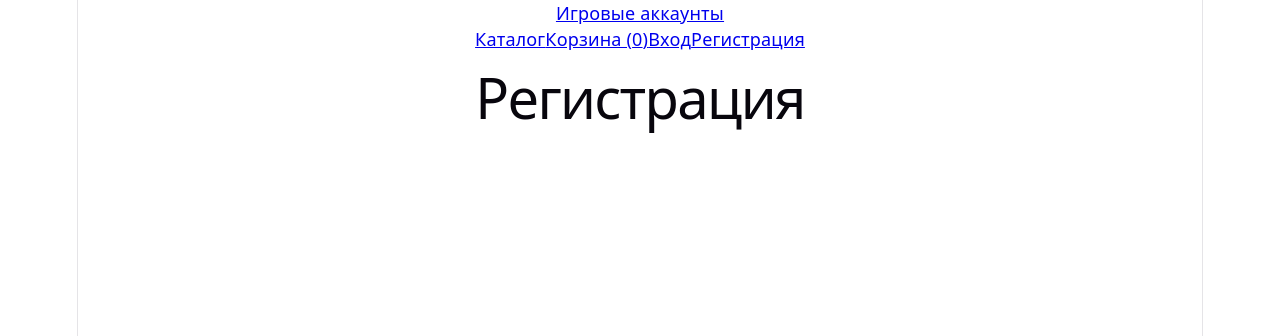
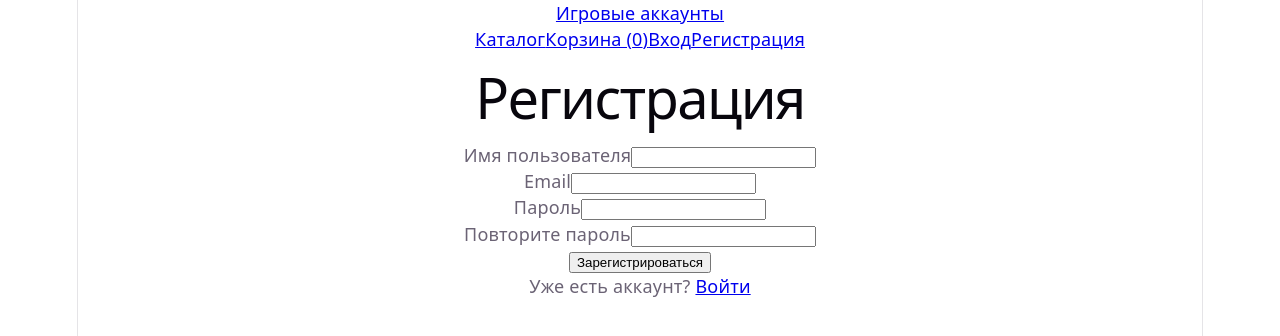
Before and after one commit to BloodyDoc21/kurosovoyProject, a React app in the folder frontend/: page /register in a window 1280 px wide. Shown: the top 336 px of the page. Built offline with nearby package versions, Linux system fonts and the light colour scheme; the HTML template or start-up script is replaced by a standard one.

Commit message:
настроены страницы входа и регистрации

```diff
--- a/frontend/src/pages/LoginPage.jsx
+++ b/frontend/src/pages/LoginPage.jsx
@@ -1,3 +1,73 @@
+import { useState } from 'react'
+import { useNavigate, Link } from 'react-router-dom'
+import { useAuth } from '../contexts/AuthContext'
+
 export default function LoginPage() {
-  return <h1>Вход</h1>
+  const { login } = useAuth()
+  const navigate = useNavigate()
+
+  const [form, setForm] = useState({ username: '', password: '' })
+  const [error, setError] = useState('')
+  const [submitting, setSubmitting] = useState(false)
+
+  const handleChange = (e) => {
+    setForm({ ...form, [e.target.name]: e.target.value })
+    setError('')
+  }
+
+  const handleSubmit = async (e) => {
+    e.preventDefault()
+    if (!form.username || !form.password) {
+      setError('Заполните все поля.')
+      return
+    }
+    setSubmitting(true)
+    try {
+      await login(form.username, form.password)
+      navigate('/profile')
+    } catch (err) {
+      if (err.response?.status === 401) {
+        setError('Неверное имя пользователя или пароль.')
+      } else {
+        setError('Ошибка входа. Попробуйте позже.')
+      }
+    } finally {
+      setSubmitting(false)
+    }
+  }
+
+  return (
+    <div className="auth-form">
+      <h1>Вход</h1>
+      <form onSubmit={handleSubmit}>
+        <div className="form-group">
+          <label htmlFor="username">Имя пользователя</label>
+          <input
+            id="username"
+            name="username"
+            type="text"
+            value={form.username}
+            onChange={handleChange}
+          />
+        </div>
+        <div className="form-group">
+          <label htmlFor="password">Пароль</label>
+          <input
+            id="password"
+            name="password"
+            type="password"
+            value={form.password}
+            onChange={handleChange}
+          />
+        </div>
+        {error && <p className="form-error">{error}</p>}
+        <button type="submit" disabled={submitting}>
+          {submitting ? 'Вход...' : 'Войти'}
+        </button>
+      </form>
+      <p>
+        Нет аккаунта? <Link to="/register">Зарегистрироваться</Link>
+      </p>
+    </div>
+  )
 }
--- a/frontend/src/pages/RegisterPage.jsx
+++ b/frontend/src/pages/RegisterPage.jsx
@@ -1,3 +1,124 @@
+import { useState } from 'react'
+import { useNavigate, Link } from 'react-router-dom'
+import { useAuth } from '../contexts/AuthContext'
+
 export default function RegisterPage() {
-  return <h1>Регистрация</h1>
+  const { register } = useAuth()
+  const navigate = useNavigate()
+
+  const [form, setForm] = useState({
+    username: '',
+    email: '',
+    password: '',
+    password2: '',
+  })
+  const [errors, setErrors] = useState({})
+  const [submitting, setSubmitting] = useState(false)
+
+  const handleChange = (e) => {
+    setForm({ ...form, [e.target.name]: e.target.value })
+    setErrors({ ...errors, [e.target.name]: null })
+  }
+
+  const validate = () => {
+    const newErrors = {}
+    if (!form.username) newErrors.username = 'Введите имя пользователя.'
+    if (!form.email) {
+      newErrors.email = 'Введите email.'
+    } else if (!/\S+@\S+\.\S+/.test(form.email)) {
+      newErrors.email = 'Некорректный email.'
+    }
+    if (!form.password) newErrors.password = 'Введите пароль.'
+    else if (form.password.length < 8)
+      newErrors.password = 'Пароль должен быть не короче 8 символов.'
+    if (form.password !== form.password2)
+      newErrors.password2 = 'Пароли не совпадают.'
+    return newErrors
+  }
+
+  const handleSubmit = async (e) => {
+    e.preventDefault()
+    const validationErrors = validate()
+    if (Object.keys(validationErrors).length > 0) {
+      setErrors(validationErrors)
+      return
+    }
+    setSubmitting(true)
+    try {
+      await register(form)
+      navigate('/login')
+    } catch (err) {
+      const data = err.response?.data
+      if (data) {
+        const serverErrors = {}
+        Object.keys(data).forEach((key) => {
+          serverErrors[key] = Array.isArray(data[key]) ? data[key][0] : data[key]
+        })
+        setErrors(serverErrors)
+      } else {
+        setErrors({ general: 'Ошибка регистрации. Попробуйте позже.' })
+      }
+    } finally {
+      setSubmitting(false)
+    }
+  }
+
+  return (
+    <div className="auth-form">
+      <h1>Регистрация</h1>
+      <form onSubmit={handleSubmit}>
+        <div className="form-group">
+          <label htmlFor="username">Имя пользователя</label>
+          <input
+            id="username"
+            name="username"
+            type="text"
+            value={form.username}
+            onChange={handleChange}
+          />
+          {errors.username && <span className="field-error">{errors.username}</span>}
+        </div>
+        <div className="form-group">
+          <label htmlFor="email">Email</label>
+          <input
+            id="email"
+            name="email"
+            type="email"
+            value={form.email}
+            onChange={handleChange}
+          />
+          {errors.email && <span className="field-error">{errors.email}</span>}
+        </div>
+        <div className="form-group">
+          <label htmlFor="password">Пароль</label>
+          <input
+            id="password"
+            name="password"
+            type="password"
+            value={form.password}
+            onChange={handleChange}
+          />
+          {errors.password && <span className="field-error">{errors.password}</span>}
+        </div>
+        <div className="form-group">
+          <label htmlFor="password2">Повторите пароль</label>
+          <input
+            id="password2"
+            name="password2"
+            type="password"
+            value={form.password2}
+            onChange={handleChange}
+          />
+          {errors.password2 && <span className="field-error">{errors.password2}</span>}
+        </div>
+        {errors.general && <p className="form-error">{errors.general}</p>}
+        <button type="submit" disabled={submitting}>
+          {submitting ? 'Регистрация...' : 'Зарегистрироваться'}
+        </button>
+      </form>
+      <p>
+        Уже есть аккаунт? <Link to="/login">Войти</Link>
+      </p>
+    </div>
+  )
 }
```
